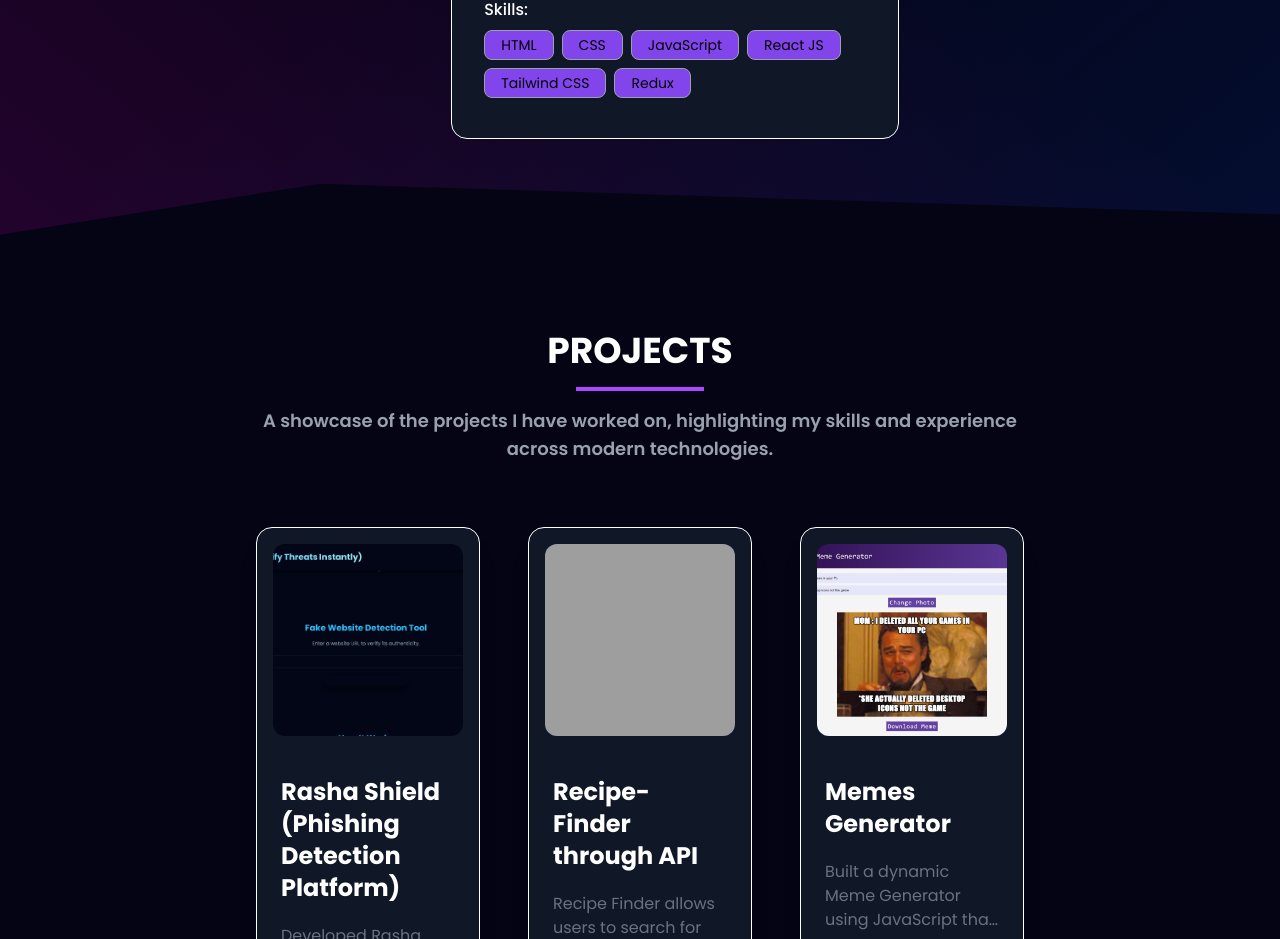
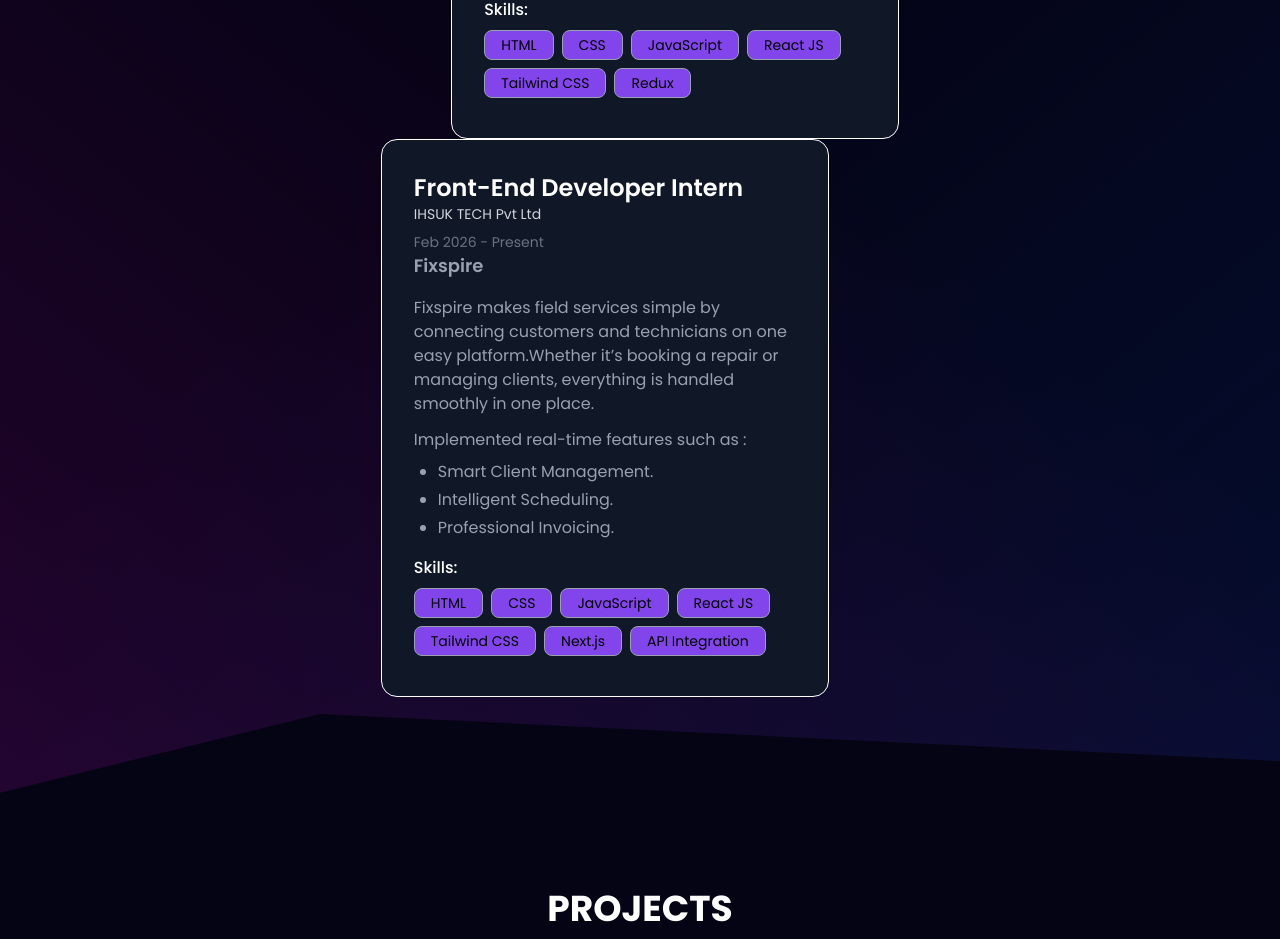
Before and after one commit to Ansha-RA/Myportfolio, a React (Vite) app: page / in a window 1280 px wide. Shown: the part 2640-3579 px from the top of the page. Built offline with nearby package versions, Linux system fonts and the light colour scheme; grey boxes are pictures that could not be loaded.

Commit message:
Update CV and

```diff
--- a/src/components/About/About.jsx
+++ b/src/components/About/About.jsx
@@ -52,8 +52,7 @@
           {/* Resume Button  */}
 
           <a
-            href="https://ansha-ra.github.io/Ansha.io/files/Ansharesume.pdf
-"
+            href="https://ansha-ra.github.io/Ansha.io/files/Ansha (4).pdf"
             target="_blank"
             rel="noopenernoreferrer"
             className="inline-block text-white py-3 px-3 rounded-full mt-5 text-lg font-bold transition duration-300 transform hover:scale-105"
--- a/src/constants.js
+++ b/src/constants.js
@@ -90,7 +90,52 @@
             "Tailwind CSS",
             "Redux",
         ],
+             id: 0,
+        role: "Front-End Developer Intern",
+        company: "ABSTERGE IT SERVICES PVT LTD",
+        date: "July 2024 - August 2024",
+        project: "(Doctro – Healthcare Application).",
+        desc:
+            "Developed a user-friendly website for a healthcare system using React.js. Implemented separate role-based sections for doctors and patients to enhance navigation and access to information. Ensured a modern, fully responsive design, guaranteeing optimal performance and display across all devices (mobile, tablet, and desktop).",
+        featureHeading: "Implemented real-time features such as :",
+        features: [
+            "Instant appointment booking.",
+            "Advanced Doctor/Hospital search.",
+            "Live queue tracking.",
+            "Emergency SOS with ambulance tracking.",
+        ],
+        skills: [
+            "HTML",
+            "CSS",
+            "JavaScript",
+            "React JS",
+            "Tailwind CSS",
+            "Redux",
+        ],
     },
+         {id: 1,
+        role: "Front-End Developer Intern",
+        company: "IHSUK TECH Pvt Ltd",
+        date: "Feb 2026 - Present",
+        project: "Fixspire",
+        desc:"Fixspire makes field services simple by connecting customers and technicians on one easy platform.Whether it’s booking a repair or managing clients, everything is handled smoothly in one place.",
+        featureHeading: "Implemented real-time features such as :",
+        features: [
+            "Smart Client Management.",
+            "Intelligent Scheduling.",
+            "Professional Invoicing.",
+
+        ],
+        skills: [
+            "HTML",
+            "CSS",
+            "JavaScript",
+            "React JS",
+            "Tailwind CSS",
+            "Next.js ",
+            "API Integration"
+        ],
+    }
 ];
 
 
```
